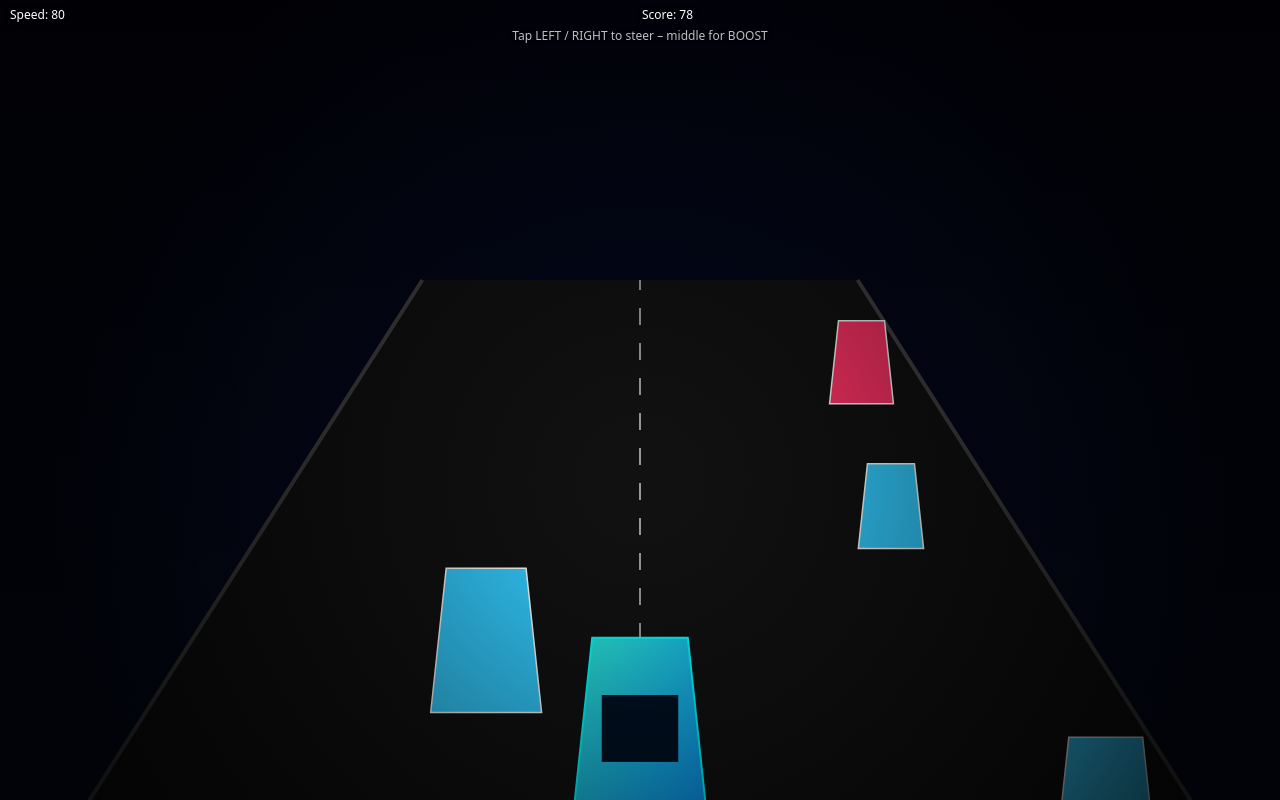
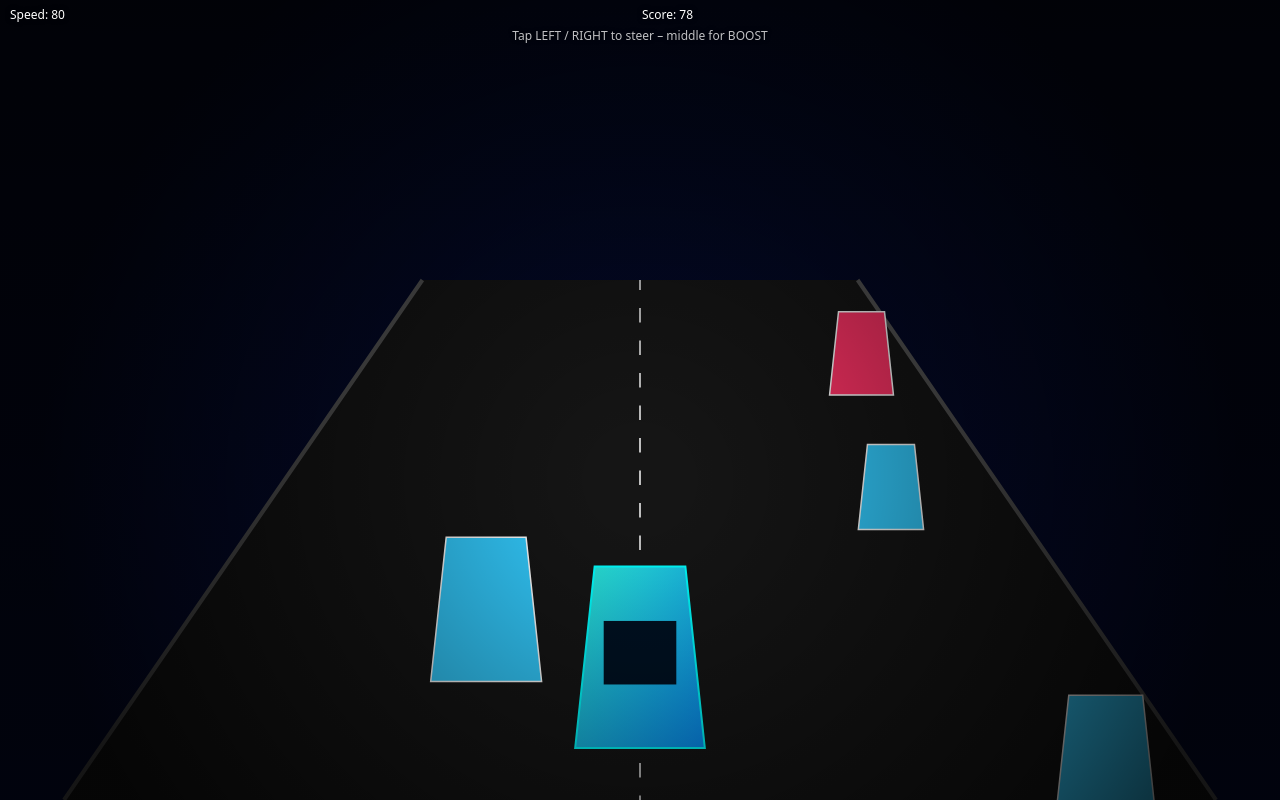
Before and after one commit to hristovitchev/Rac, a plain HTML site: page index.html in a window 1280 px wide. Drawn offline with Linux system fonts and the light colour scheme; animation ran at ten frames a second.

Commit message:
Update index.html

```diff
--- a/index.html
+++ b/index.html
@@ -11,12 +11,11 @@
       overflow: hidden;
       background: #000;
       font-family: system-ui, -apple-system, BlinkMacSystemFont, sans-serif;
-      touch-action: none; /* prevent scrolling on touch */
+      touch-action: none;
     }
     canvas {
       display: block;
     }
-    /* Simple overlay instructions */
     #ui {
       position: fixed;
       left: 0;
@@ -28,6 +27,7 @@
       padding: 6px 10px;
       box-sizing: border-box;
       pointer-events: none;
+      z-index: 10;
     }
     #ui .top {
       display: flex;
@@ -62,72 +62,51 @@
     const statusEl = document.getElementById('status');
 
     function resizeCanvas() {
-      canvas.width = window.innerWidth * window.devicePixelRatio;
-      canvas.height = window.innerHeight * window.devicePixelRatio;
-      ctx.setTransform(window.devicePixelRatio, 0, 0, window.devicePixelRatio, 0, 0);
+      const dpr = window.devicePixelRatio || 1;
+      canvas.width = window.innerWidth * dpr;
+      canvas.height = window.innerHeight * dpr;
+      ctx.setTransform(dpr, 0, 0, dpr, 0, 0);
     }
     window.addEventListener('resize', resizeCanvas);
     resizeCanvas();
 
     // Game state
     let lastTime = 0;
-    let running = true;
-
-    let playerX = 0;     // -1 (left) to 1 (right)
-    const playerSpeed = 1.6; // horizontal speed
-    let baseSpeed = 0.35;    // forward speed
+    let playerX = 0;        // -1 (left) to 1 (right)
+    const playerSpeed = 1.6;
+    let baseSpeed = 0.35;
     let speed = baseSpeed;
     let boost = 0;
     let boostCooldown = 0;
-
     let score = 0;
     let difficultyTimer = 0;
-
     const obstacles = [];
     let spawnTimer = 0;
 
-    const input = {
-      left: false,
-      right: false,
-      boost: false
-    };
+    const input = { left: false, right: false, boost: false };
 
-    // Touch controls for mobile
+    // TOUCH CONTROLS
     function handleTouchStart(e) {
       e.preventDefault();
-      input.left = false;
-      input.right = false;
-      input.boost = false;
+      input.left = input.right = input.boost = false;
       const w = window.innerWidth;
-
       for (let i = 0; i < e.touches.length; i++) {
         const x = e.touches[i].clientX;
-        if (x < w * 0.33) {
-          input.left = true;
-        } else if (x > w * 0.66) {
-          input.right = true;
-        } else {
-          input.boost = true;
-        }
+        if (x < w * 0.33) input.left = true;
+        else if (x > w * 0.66) input.right = true;
+        else input.boost = true;
       }
     }
 
     function handleTouchEnd(e) {
       e.preventDefault();
-      // Recalculate from remaining touches
-      input.left = false;
-      input.right = false;
-      input.boost = false;
+      input.left = input.right = input.boost = false;
       const w = window.innerWidth;
       for (let i = 0; i < e.touches.length; i++) {
         const x = e.touches[i].clientX;
-        if (x < w * 0.33) {
-          input.left = true;
-        } else if (x > w * 0.66) {
-          input.right = true;
-        } else {
-          input.boost = true;
-        }
+        if (x < w * 0.33) input.left = true;
+        else if (x > w * 0.66) input.right = true;
+        else input.boost = true;
       }
     }
 
@@ -136,12 +115,11 @@
     window.addEventListener('touchend', handleTouchEnd, { passive: false });
     window.addEventListener('touchcancel', handleTouchEnd, { passive: false });
 
-    // Keyboard for desktop testing
+    // KEYBOARD (for desktop testing)
     window.addEventListener('keydown', (e) => {
       if (e.key === 'ArrowLeft' || e.key === 'a') input.left = true;
       if (e.key === 'ArrowRight' || e.key === 'd') input.right = true;
       if (e.key === ' ' || e.key === 'ArrowUp') input.boost = true;
-      if (e.key === 'r') resetGame();
     });
     window.addEventListener('keyup', (e) => {
       if (e.key === 'ArrowLeft' || e.key === 'a') input.left = false;
@@ -159,40 +137,30 @@
       difficultyTimer = 0;
       obstacles.length = 0;
       spawnTimer = 0;
-      running = true;
-      statusEl.textContent = '';
+      statusEl.textContent = 'GO!';
+      statusEl.style.color = '#66ffcc';
+      setTimeout(() => { if (statusEl.textContent === 'GO!') statusEl.textContent = ''; }, 800);
     }
 
     function spawnObstacle() {
-      // x in [-0.8, 0.8], y depth 0 (top), size factor
-      const x = (Math.random() * 1.6) - 0.8;
-      const size = 0.08 + Math.random() * 0.04; // width relative to road
-      obstacles.push({
-        x,
-        y: 0,
-        size,
-        color: Math.random() < 0.5 ? '#ff3366' : '#33ccff'
-      });
+      const x = (Math.random() * 1.6) - 0.8;       // -0.8..0.8
+      const size = 0.08 + Math.random() * 0.04;
+      obstacles.push({ x, y: 0, size, color: Math.random() < 0.5 ? '#ff3366' : '#33ccff' });
     }
 
     function update(dt) {
-      if (!running) return;
-
-      // dt in seconds
       const moveDir = (input.right ? 1 : 0) - (input.left ? 1 : 0);
       playerX += moveDir * playerSpeed * dt;
-      // Soft clamp
       if (playerX < -1) playerX = -1;
       if (playerX > 1) playerX = 1;
 
-      // Boost handling
+      // BOOST
       boostCooldown -= dt;
       if (boostCooldown < 0) boostCooldown = 0;
       if (input.boost && boost <= 0 && boostCooldown === 0) {
-        boost = 1.2; // seconds of boost
-        boostCooldown = 3.0; // seconds before next boost
+        boost = 1.2;
+        boostCooldown = 3.0;
       }
-
       if (boost > 0) {
         boost -= dt;
         speed = baseSpeed * 2.0;
@@ -200,12 +168,11 @@
         speed = baseSpeed;
       }
 
-      // Forward progress
+      // Progress & difficulty
       score += speed * 40 * dt;
       difficultyTimer += dt;
+      baseSpeed = 0.35 + difficultyTimer * 0.02;
 
-      // Gradually increase difficulty
-      baseSpeed = 0.35 + difficultyTimer * 0.02; // gets faster over time
       spawnTimer -= dt;
       if (spawnTimer <= 0) {
         spawnObstacle();
@@ -215,30 +182,27 @@
         spawnTimer = minInterval + t * (maxInterval - minInterval);
       }
 
-      // Update obstacles
+      // Move obstacles
       for (let i = obstacles.length - 1; i >= 0; i--) {
         const o = obstacles[i];
         o.y += speed * dt;
-        if (o.y > 1.2) {
-          obstacles.splice(i, 1);
-          continue;
-        }
+        if (o.y > 1.2) obstacles.splice(i, 1);
       }
 
-      // Collision detection
-      // When obstacles are near bottom (y > 0.8), compare lateral distance
-      const collisionDepth = 0.9;
+      // Collision check
       const playerWidth = 0.18;
       for (let i = 0; i < obstacles.length; i++) {
         const o = obstacles[i];
-        if (o.y > 0.82 && o.y < 1.05) {
+        if (o.y > 0.8 && o.y < 1.05) {
           const dx = Math.abs(o.x - playerX);
           const combinedHalf = (playerWidth + o.size) * 0.5;
           if (dx < combinedHalf * 1.05) {
-            // soft "crash" – reduce speed & score, but no game over
             baseSpeed *= 0.7;
-            statusEl.textContent = '💥 Ouch! You clipped a car!';
+            statusEl.textContent = '💥 Ouch!';
             statusEl.style.color = '#ff6666';
+            setTimeout(() => {
+              if (statusEl.textContent.startsWith('💥')) statusEl.textContent = '';
+            }, 600);
           }
         }
       }
@@ -249,26 +213,23 @@
       if (boost > 0) {
         statusEl.textContent = '🚀 BOOST!';
         statusEl.style.color = '#66ffcc';
-      } else if (!statusEl.textContent.startsWith('💥')) {
-        statusEl.textContent = '';
       }
     }
 
+    // DRAWING
     function drawRoad() {
-      const w = canvas.width / window.devicePixelRatio;
-      const h = canvas.height / window.devicePixelRatio;
+      const w = canvas.width / (window.devicePixelRatio || 1);
+      const h = canvas.height / (window.devicePixelRatio || 1);
 
       // Background
       const grad = ctx.createLinearGradient(0, 0, 0, h);
-      grad.addColorStop(0, '#020515');
-      grad.addColorStop(1, '#050b22');
+      grad.addColorStop(0, '#02071d');
+      grad.addColorStop(1, '#050b33');
       ctx.fillStyle = grad;
       ctx.fillRect(0, 0, w, h);
 
-      // Road coordinates (trapezoid)
       const horizon = h * 0.35;
-      const bottom = h * 1.05;
-
+      const bottom = h; // IMPORTANT: bottom is now visible
       const topLeft = w * 0.33;
       const topRight = w * 0.67;
       const bottomLeft = w * 0.05;
@@ -281,12 +242,12 @@
       ctx.lineTo(topRight, horizon);
       ctx.lineTo(topLeft, horizon);
       ctx.closePath();
-      ctx.fillStyle = '#111';
+      ctx.fillStyle = '#151515';
       ctx.fill();
 
       // Road edges
       ctx.lineWidth = 4;
-      ctx.strokeStyle = '#444';
+      ctx.strokeStyle = '#555';
       ctx.beginPath();
       ctx.moveTo(bottomLeft, bottom);
       ctx.lineTo(topLeft, horizon);
@@ -294,10 +255,10 @@
       ctx.lineTo(topRight, horizon);
       ctx.stroke();
 
-      // Lane center lines (faux perspective)
+      // Lane center lines
       ctx.lineWidth = 2;
       ctx.setLineDash([10, 18]);
-      ctx.strokeStyle = '#999';
+      ctx.strokeStyle = '#bfbfbf';
       ctx.beginPath();
       const segments = 16;
       for (let i = 0; i < segments; i++) {
@@ -309,7 +270,6 @@
         const midRight1 = topRight + (bottomRight - topRight) * t1;
         const midLeft2 = topLeft + (bottomLeft - topLeft) * t2;
         const midRight2 = topRight + (bottomRight - topRight) * t2;
-
         const centerX1 = (midLeft1 + midRight1) * 0.5;
         const centerX2 = (midLeft2 + midRight2) * 0.5;
         ctx.moveTo(centerX1, y1);
@@ -322,19 +282,18 @@
     }
 
     function projectOnRoad(depth, lateral, road) {
-      // depth: 0 (horizon) to 1 (bottom)
       const { horizon, bottom, topLeft, topRight, bottomLeft, bottomRight } = road;
       const y = horizon + (bottom - horizon) * depth;
       const left = topLeft + (bottomLeft - topLeft) * depth;
       const right = topRight + (bottomRight - topRight) * depth;
-      const x = left + (lateral * 0.5 + 0.5) * (right - left); // lateral -1..1
-
+      const x = left + (lateral * 0.5 + 0.5) * (right - left);
       const width = (right - left);
       return { x, y, width };
     }
 
     function drawPlayer(road) {
-      const pos = projectOnRoad(0.98, playerX, road);
+      // Player slightly above bottom so it’s visible
+      const pos = projectOnRoad(0.9, playerX, road);
       const carWidth = pos.width * 0.12;
       const carHeight = carWidth * 1.4;
 
@@ -352,11 +311,9 @@
       ctx.fillStyle = carGrad;
       ctx.fill();
 
-      // Windshield
       ctx.fillStyle = '#001122';
       ctx.fillRect(-carWidth * 0.28, -carHeight * 0.7, carWidth * 0.56, carHeight * 0.35);
 
-      // Outline
       ctx.lineWidth = 2;
       ctx.strokeStyle = '#0ff';
       ctx.stroke();
@@ -381,7 +338,6 @@
 
         ctx.fillStyle = o.color;
         ctx.fill();
-
         ctx.lineWidth = 1.5;
         ctx.strokeStyle = '#fff';
         ctx.stroke();
@@ -391,16 +347,16 @@
 
     function drawBoostOverlay() {
       if (boost <= 0) return;
-      const w = canvas.width / window.devicePixelRatio;
-      const h = canvas.height / window.devicePixelRatio;
+      const w = canvas.width / (window.devicePixelRatio || 1);
+      const h = canvas.height / (window.devicePixelRatio || 1);
       const alpha = Math.min(0.28, 0.1 + boost * 0.2);
       ctx.fillStyle = 'rgba(0, 255, 200,' + alpha + ')';
       ctx.fillRect(0, 0, w, h);
     }
 
     function drawVignette() {
-      const w = canvas.width / window.devicePixelRatio;
-      const h = canvas.height / window.devicePixelRatio;
+      const w = canvas.width / (window.devicePixelRatio || 1);
+      const h = canvas.height / (window.devicePixelRatio || 1);
       const grd = ctx.createRadialGradient(
         w / 2, h * 0.6, h * 0.05,
         w / 2, h * 0.6, h * 0.75
@@ -413,11 +369,10 @@
 
     function loop(timestamp) {
       if (!lastTime) lastTime = timestamp;
-      const dt = (timestamp - lastTime) / 1000; // seconds
+      const dt = (timestamp - lastTime) / 1000;
       lastTime = timestamp;
 
       update(dt);
-
       const road = drawRoad();
       drawObstacles(road);
       drawPlayer(road);
```
